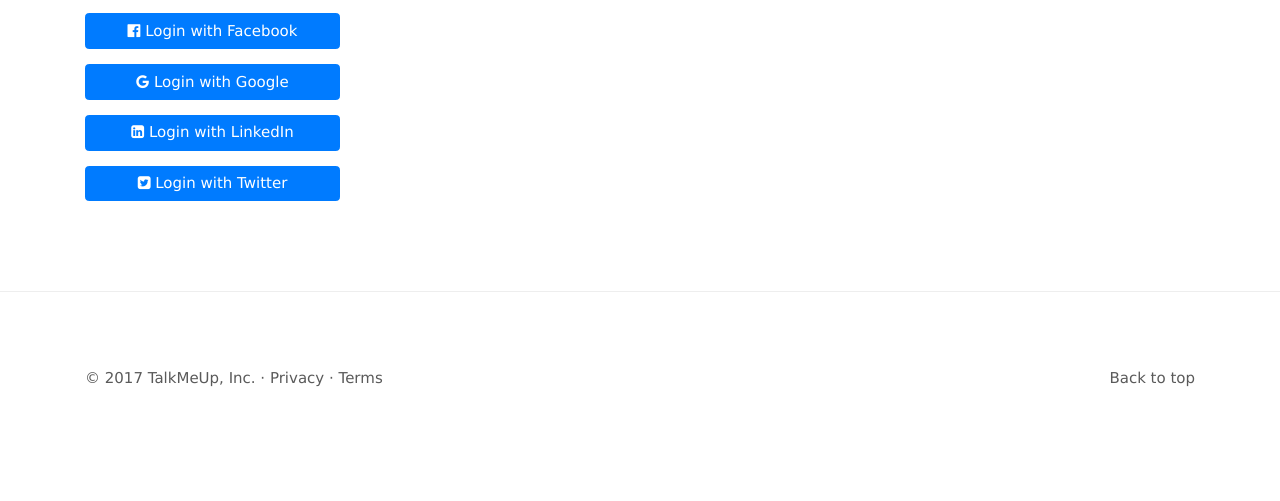
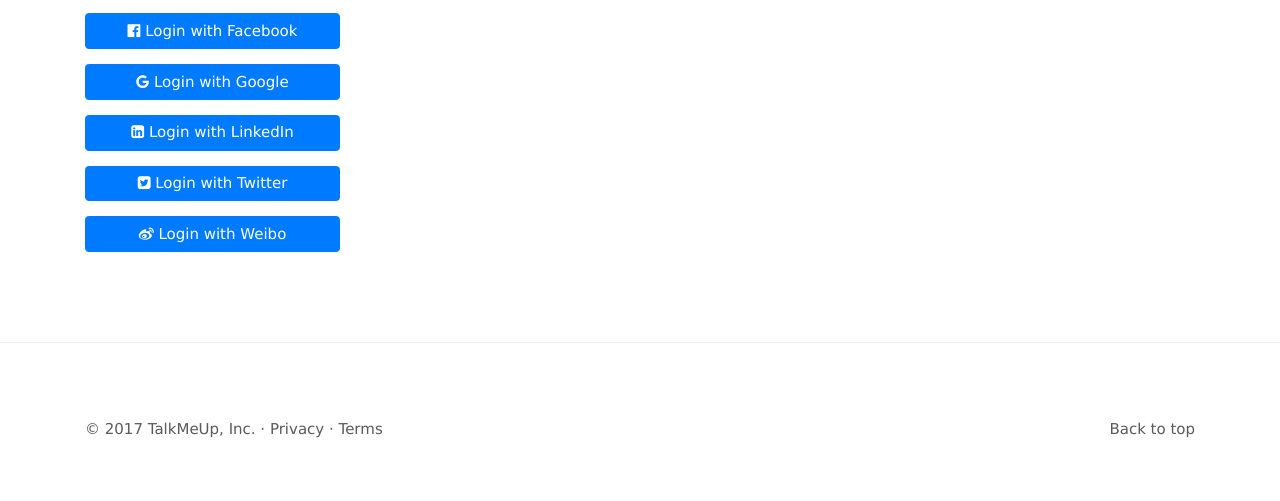
Before and after one commit to pyshawon/talkmeup, a Django app: page /login/ in a window 1280 px wide. Shown: the part 335-836 px from the top of the page. Before the commit the page ends 722 px from the top, so only its background shows below. Run offline with Django 3.2, Linux system fonts and the light colour scheme; some libraries are stand-ins or nearby versions.

Commit message:
add weibo login

```diff
--- a/talkmeup/settings.py
+++ b/talkmeup/settings.py
@@ -132,6 +132,7 @@
     'social_core.backends.facebook.FacebookOAuth2',
     'social_core.backends.google.GoogleOAuth2',
     'social_core.backends.linkedin.LinkedinOAuth2',
+    'social_core.backends.weibo.WeiboOAuth2',
 )
 
 # Internationalization
@@ -172,3 +173,6 @@
 
 SOCIAL_AUTH_LINKEDIN_OAUTH2_KEY = '86y1th7d118kgm'
 SOCIAL_AUTH_LINKEDIN_OAUTH2_SECRET = 'JWNlg0liuk3mQ7aQ'
+
+SOCIAL_AUTH_WEIBO_KEY = '22021550'
+SOCIAL_AUTH_WEIBO_SECRET = '22a7031fb1815a158a24d0793bf04ba7'
--- a/talkmeup/templates/registration/login.html
+++ b/talkmeup/templates/registration/login.html
@@ -44,6 +44,7 @@
 <p><a class="btn btn-primary btn-block" href="{% url 'social:begin' 'google-oauth2' %}" role="button"><i class="fa fa-google"></i> Login with Google</a></p>
 <p><a class="btn btn-primary btn-block" href="{% url 'social:begin' 'linkedin-oauth2' %}" role="button"><i class="fa fa-linkedin-square"></i> Login with LinkedIn</a></p>
 <p><a class="btn btn-primary btn-block" href="{% url 'social:begin' 'twitter' %}" role="button"><i class="fa fa-twitter-square"></i> Login with Twitter</a></p>
+<p><a class="btn btn-primary btn-block" href="{% url 'social:begin' 'weibo' %}" role="button"><i class="fa fa-weibo"></i> Login with Weibo</a></p>
     </div>
     <div class="col-sm-9"></div>
   </div>
--- a/userprofile/templates/userprofile/signup.html
+++ b/userprofile/templates/userprofile/signup.html
@@ -24,6 +24,7 @@
         <p><a class="btn btn-primary btn-block" href="{% url 'social:begin' 'google-oauth2' %}" role="button"><i class="fa fa-google"></i> Sign up with Google</a></p>
         <p><a class="btn btn-primary btn-block" href="{% url 'social:begin' 'linkedin-oauth2' %}" role="button"><i class="fa fa-linkedin-square"></i> Sign up with LinkedIn</a></p>
         <p><a class="btn btn-primary btn-block" href="{% url 'social:begin' 'twitter' %}" role="button"><i class="fa fa-twitter-square"></i> Sign up with Twitter</a></p>
+        <p><a class="btn btn-primary btn-block" href="{% url 'social:begin' 'weibo' %}" role="button"><i class="fa fa-weibo"></i> Sign up with Weibo</a></p>
       </div>
       <div class="col-sm-9"></div>
     </div>
```
